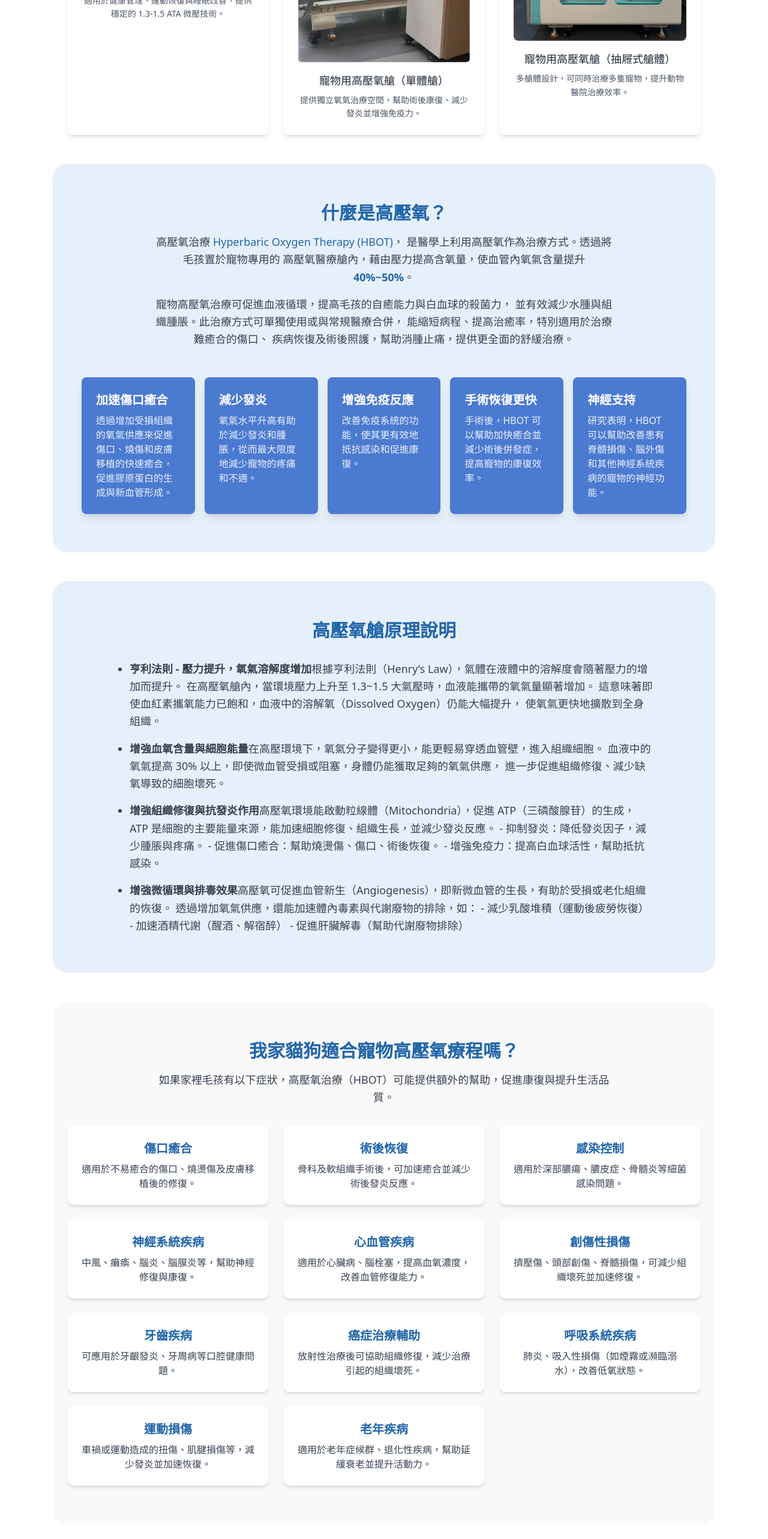
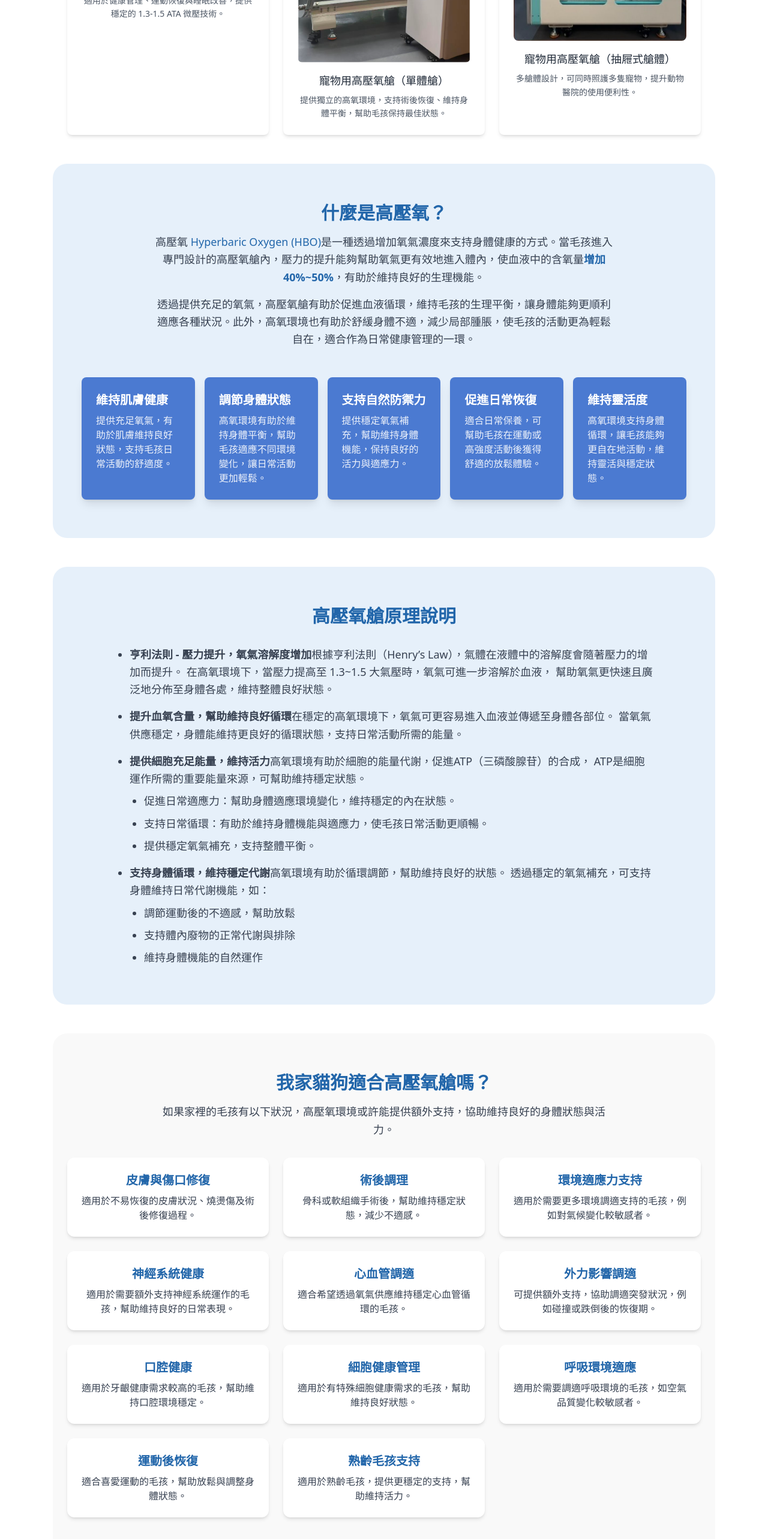
Before and after one commit to frankfu88/bdb, a Next.js app: page / in a window 1280 px wide. Shown: the part 1060-3626 px from the top of the page at 60% size. Built offline with nearby package versions, Linux system fonts and the light colour scheme.

Commit message:
調整含有治療等字樣的內容、避免被罰錢

```diff
--- a/src/app/about/page.tsx
+++ b/src/app/about/page.tsx
@@ -32,22 +32,15 @@ export default function AboutPage() {
           <span className="block h-[2px] w-16 bg-blue-500 mx-auto mt-2"></span>
         </h2>
         <p className="text-lg text-gray-700 mt-4 leading-relaxed text-center">
-          寶的寶有限公司專注於微壓氧艙與動物高壓氧艙的研發、製造與銷售，致力於提升人類與動物的健康照護。
-          我們的所有氧艙設備皆與
-          <span className="text-[#2266AA] font-semibold"> 上海睿通機器人自動化股份有限公司</span> 共同研發與製造，
-          並經過嚴格的市場適用性評估與安全測試。
+          寶的寶有限公司專注於微壓氧艙與動物高壓氧艙的研發、製造與銷售，致力於提供更好的氧環境支持，幫助人類與動物維持良好狀態。
+          我們的所有氧艙設備皆與上海睿通機器人自動化股份有限公司共同研發與製造，並經過嚴格的市場適用性評估與安全測試。
         </p>
         <p className="text-lg text-gray-700 mt-4 leading-relaxed text-center">
           微壓氧艙產品獲得
           <span className="text-[#2266AA] font-semibold"> CNAS、CMA及CE</span> 國際認證，
-          適用於人體健康管理與恢復療程。
-          動物高壓氧艙則專為
-          <span className="text-[#2266AA] font-semibold"> 獸醫臨床需求</span> 設計，
-          提供
-          <span className="text-[#2266AA] font-semibold"> 單艙體</span> 與
-          <span className="text-[#2266AA] font-semibold"> 抽屜式艙體</span> 兩種選擇，
-          其中抽屜式艙體可同時治療多隻寵物，
-          有效提升動物醫院的治療效率。
+          適用於日常健康管理與環境調適。
+          動物高壓氧艙則專為獸醫院應用設計，提供單艙體與抽屜式艙體等選擇，其中抽屜式艙體可同時供多隻寵物使用，
+          有助於提升動物醫院的使用效率。
         </p>
       </section>
 
@@ -76,8 +69,7 @@ export default function AboutPage() {
               <h3 className="text-2xl text-[#2266AA] font-semibold">我們的理念</h3>
               <p className="text-gray-700 text-lg leading-relaxed mt-4">
                 寶的寶秉持
-                <span className="text-[#2266AA] font-semibold"> 求變創新、持續改進、卓越品質、超越期待</span> 的理念，
-                不斷優化產品與服務，推動微壓與高壓氧療法的應用與發展。
+                <span className="text-[#2266AA] font-semibold"> 求變創新、持續改進、卓越品質、超越期待</span> 的理念，不斷優化產品與服務，推動微壓與高壓氧艙技術的應用與發展。
               </p>
             </div>
           </div>
@@ -87,11 +79,10 @@ export default function AboutPage() {
             <div>
               <h3 className="text-2xl text-[#2266AA] font-semibold">零成本合作模式</h3>
               <p className="text-gray-700 text-lg leading-relaxed mt-4">
-                為協助獸醫院導入高壓氧技術，我們推出
+                為協助動物醫院引入高壓氧艙設備，我們推出
                 <span className="text-[#2266AA] font-semibold"> 零成本合作模式</span>，免押金、免設備購置費，
                 並提供
-                <span className="text-[#2266AA] font-semibold"> 終身免費維護、專業培訓及行銷輔導</span>，
-                讓更多動物醫療機構無憂升級診療技術。
+                <span className="text-[#2266AA] font-semibold"> 長期設備維護、專業應用指導及行銷輔導</span>，讓更多動物醫院能夠輕鬆擴展服務應用。
               </p>
             </div>
           </div>
@@ -102,9 +93,8 @@ export default function AboutPage() {
               <h3 className="text-2xl text-[#2266AA] font-semibold">攜手專業團隊，共創健康未來</h3>
               <p className="text-gray-700 text-lg leading-relaxed mt-4">
                 我們將持續攜手
-                <span className="text-[#2266AA] font-semibold"> 醫療與獸醫專業團隊</span>，
-                致力於人類與動物健康照護，讓每一次氧療都成為
-                <span className="text-[#2266AA] font-semibold"> 生命品質提升</span> 的關鍵。
+                <span className="text-[#2266AA] font-semibold"> 相關專業團隊</span>，致力於人類與動物的良好照護，讓每一次氧氣應用都能助益
+                <span className="text-[#2266AA] font-semibold"> 生活品質提升</span>。
               </p>
             </div>
           </div>
--- a/src/app/applications/page.tsx
+++ b/src/app/applications/page.tsx
@@ -32,25 +32,26 @@ export default function ProductsPage() {
           應用範圍
           <span className="block h-[2px] w-16 bg-blue-500 mx-auto mt-2"></span>
         </h2>
+
         {/* 🔹 高壓氧治療 HBOT */}
         <div className="bg-[#F5F1ED] shadow-md rounded-3xl p-8 mt-12">
-          <h2 className="text-3xl font-bold text-center text-gray-800">高壓氧治療 HBOT</h2>
+          <h2 className="text-3xl font-bold text-center text-gray-800">高壓氧應用</h2>
           <p className="text-lg text-center text-gray-700 mt-2">
-          藉由壓力和氧氣，提高血漿及組織含氧濃度並增強血中白血球殺菌和自癒能力，以達到治療目的。
+            透過氧氣與壓力的調節，提升血液中的含氧量，幫助身體適應環境變化，維持穩定狀態，並提供良好的循環支持。
           </p>
 
           {/* 🔹 主要應用範圍 */}
           <div className="grid grid-cols-1 md:grid-cols-2 lg:grid-cols-3 gap-6 mt-6">
             {[
-              { category: "皮膚傷口", conditions: ["深層組織感染", "久不癒合的傷口", "燒燙傷 術後修復", "移植後癒合", "術後恢復"] },
-              { category: "心血管", conditions: ["心血管保養", "中風", "低血壓", "腦栓塞", "血管炎"] },
-              { category: "神經系統", conditions: ["腦/脊神經損傷", "大腦缺血", "四肢癱瘓", "周邊神經病變"] },
-              { category: "口腔", conditions: ["牙髓炎", "牙周病", "口腔發炎"] },
-              { category: "腸胃道", conditions: ["腸道炎", "胃潰瘍", "腹膜炎", "黃疸"] },
-              { category: "肌肉骨骼", conditions: ["骨折修復", "肌腱炎", "骨頭感染", "脊椎盤疾病"] },
-              { category: "感染性疾病", conditions: ["敗血症", "內毒血症", "膿皮症"] },
-              { category: "老年疾病", conditions: ["老年症候群", "退化性疾病"] },
-              { category: "癌症", conditions: ["放射治療後修復"] }
+              { category: "皮膚與組織調節", conditions: ["受損組織適應", "穩定外部環境影響", "術後恢復調整", "保養支持"] },
+              { category: "循環與代謝支持", conditions: ["維持循環穩定", "提升氧氣供應", "環境壓力適應"] },
+              { category: "神經與活動力", conditions: ["支持神經系統適應", "促進四肢靈活度", "穩定身體適應狀態"] },
+              { category: "口腔與牙齒", conditions: ["維持口腔健康", "適應口腔環境變化"] },
+              { category: "消化與營養", conditions: ["幫助消化系統平衡", "維持良好代謝機能"] },
+              { category: "肌肉與骨骼", conditions: ["運動後調適", "穩定肌肉與骨骼支持"] },
+              { category: "體內環境平衡", conditions: ["幫助內部穩定", "支持體內循環"] },
+              { category: "年齡相關調整", conditions: ["維持身體活力", "幫助日常適應"] },
+              { category: "身體修復支持", conditions: ["適應變化環境", "提供穩定支持"] }
             ].map((item, index) => (
               <div key={index} className="bg-white shadow-lg rounded-xl p-6 text-lg">
                 <h3 className="text-xl font-bold text-[#2266AA]">{item.category}</h3>
@@ -162,8 +163,6 @@ export default function ProductsPage() {
           </p>
         </div>
 
-
-
       </section>
 
     </div>
--- a/src/app/page.tsx
+++ b/src/app/page.tsx
@@ -49,8 +49,8 @@ export default function HomePage() {
           <div className="mt-10 grid grid-cols-1 md:grid-cols-3 gap-6">
             {[
               { title: "人用高壓氧艙", img: "/images/products/human-oxygen-chamber.jpg", description: "適用於健康管理、運動恢復與睡眠改善，提供穩定的 1.3-1.5 ATA 微壓技術。" },
-              { title: "寵物用高壓氧艙（單體艙）", img: "/images/products/pet-single-chamber.png", description: "提供獨立氧氣治療空間，幫助術後康復、減少發炎並增強免疫力。" },
-              { title: "寵物用高壓氧艙（抽屜式艙體）", img: "/images/products/pet-drawer-chamber.png", description: "多艙體設計，可同時治療多隻寵物，提升動物醫院治療效率。" }
+              { title: "寵物用高壓氧艙（單體艙）", img: "/images/products/pet-single-chamber.png", description: "提供獨立的高氧環境，支持術後恢復、維持身體平衡，幫助毛孩保持最佳狀態。" },
+              { title: "寵物用高壓氧艙（抽屜式艙體）", img: "/images/products/pet-drawer-chamber.png", description: "多艙體設計，可同時照護多隻寵物，提升動物醫院的使用便利性。" }
             ].map((item, index) => (
               <div key={index} className="bg-white p-6 rounded-lg shadow-md text-center">
                 <Image
@@ -71,20 +71,16 @@ export default function HomePage() {
         <section className="mt-12 bg-[#E6F0FA] text-gray-900 py-16 px-6 rounded-3xl max-w-7xl mx-auto">
           <h2 className="text-3xl font-semibold text-center text-[#2266AA]">什麼是高壓氧？</h2>
           <p className="text-lg text-center text-gray-700 mt-4 max-w-3xl mx-auto leading-relaxed">
-            高壓氧治療 <span className="text-[#2266AA]">Hyperbaric Oxygen Therapy (HBOT)</span>，
-            是醫學上利用高壓氧作為治療方式。透過將毛孩置於寵物專用的
-            高壓氧醫療艙內，藉由壓力提高含氧量，使血管內氧氣含量提升
-            <span className="font-semibold text-[#2266AA]"> 40%~50%</span>。
+            高壓氧 <span className="text-[#2266AA]">Hyperbaric Oxygen (HBO)</span>
+            是一種透過增加氧氣濃度來支持身體健康的方式。當毛孩進入專門設計的高壓氧艙內，壓力的提升能夠幫助氧氣更有效地進入體內，使血液中的含氧量
+            <span className="font-semibold text-[#2266AA]">增加 40%~50%</span>，有助於維持良好的生理機能。
           </p>
           <p className="text-lg text-center text-gray-700 mt-4 max-w-3xl mx-auto leading-relaxed">
-            寵物高壓氧治療可促進血液循環，提高毛孩的自癒能力與白血球的殺菌力，
-            並有效減少水腫與組織腫脹。此治療方式可單獨使用或與常規醫療合併，
-            能縮短病程、提高治癒率，特別適用於治療難癒合的傷口、
-            疾病恢復及術後照護，幫助消腫止痛，提供更全面的舒緩治療。
+            透過提供充足的氧氣，高壓氧艙有助於促進血液循環，維持毛孩的生理平衡，讓身體能夠更順利適應各種狀況。此外，高氧環境也有助於舒緩身體不適，減少局部腫脹，使毛孩的活動更為輕鬆自在，適合作為日常健康管理的一環。
           </p>
 
           {/* 🔹 高壓氧的主要功效 */}
-          <div className="mt-12 px-6 max-w-7xl mx-auto">
+          {/* <div className="mt-12 px-6 max-w-7xl mx-auto">
             <div className="grid grid-cols-1 sm:grid-cols-2 md:grid-cols-3 lg:grid-cols-5 gap-4">
               {[
                 { title: "加速傷口癒合", description: "透過增加受損組織的氧氣供應來促進傷口、燒傷和皮膚移植的快速癒合，促進膠原蛋白的生成與新血管形成。" },
@@ -99,13 +95,69 @@ export default function HomePage() {
                 </div>
               ))}
             </div>
+          </div> */}
+
+          <div className="mt-12 px-6 max-w-7xl mx-auto">
+            <div className="grid grid-cols-1 sm:grid-cols-2 md:grid-cols-3 lg:grid-cols-5 gap-4">
+              {[
+                { title: "維持肌膚健康", description: "提供充足氧氣，有助於肌膚維持良好狀態，支持毛孩日常活動的舒適度。" },
+                { title: "調節身體狀態", description: "高氧環境有助於維持身體平衡，幫助毛孩適應不同環境變化，讓日常活動更加輕鬆。" },
+                { title: "支持自然防禦力", description: "提供穩定氧氣補充，幫助維持身體機能，保持良好的活力與適應力。" },
+                { title: "促進日常恢復", description: "適合日常保養，可幫助毛孩在運動或高強度活動後獲得舒適的放鬆體驗。" },
+                { title: "維持靈活度", description: "高氧環境支持身體循環，讓毛孩能夠更自在地活動，維持靈活與穩定狀態。" }
+              ].map((item, index) => (
+                <div key={index} className="bg-[#4b7ad1] text-white p-6 shadow-lg rounded-lg hover:bg-[#1B5B99] transition-all">
+                  <h3 className="text-xl font-semibold">{item.title}</h3>
+                  <p className="mt-2 text-white/90">{item.description}</p>
+                </div>
+              ))}
+            </div>
           </div>
+
         </section>
 
         {/* 🔹 高壓氧艙原理說明 */}
         <section className="mt-12 bg-[#E6F0FA] text-gray-900 py-16 px-6 rounded-3xl max-w-7xl mx-auto">
           <h2 className="text-3xl font-semibold text-center text-[#2266AA]">高壓氧艙原理說明</h2>
           <div className="mt-8 max-w-4xl mx-auto">
+
+            {/* 避免使用治療等字樣版本 */}
+            <ul className="list-disc pl-6 text-lg text-gray-700 leading-relaxed space-y-4">
+              <li>
+                <strong>亨利法則 - 壓力提升，氧氣溶解度增加</strong>
+                根據亨利法則（Henry’s Law），氣體在液體中的溶解度會隨著壓力的增加而提升。
+                在高氧環境下，當壓力提高至 1.3~1.5 大氣壓時，氧氣可進一步溶解於血液，
+                幫助氧氣更快速且廣泛地分佈至身體各處，維持整體良好狀態。
+              </li>
+              <li>
+                <strong>提升血氧含量，幫助維持良好循環</strong>
+                在穩定的高氧環境下，氧氣可更容易進入血液並傳遞至身體各部位。
+                當氧氣供應穩定，身體能維持更良好的循環狀態，支持日常活動所需的能量。
+              </li>
+              <li>
+                <strong>提供細胞充足能量，維持活力</strong>
+                高氧環境有助於細胞的能量代謝，促進ATP（三磷酸腺苷）的合成，
+                ATP是細胞運作所需的重要能量來源，可幫助維持穩定狀態。
+                <ul className="list-disc pl-6 mt-2 space-y-2">
+                  <li>促進日常適應力：幫助身體適應環境變化，維持穩定的內在狀態。</li>
+                  <li>支持日常循環：有助於維持身體機能與適應力，使毛孩日常活動更順暢。</li>
+                  <li>提供穩定氧氣補充，支持整體平衡。</li>
+                </ul>
+              </li>
+              <li>
+                <strong>支持身體循環，維持穩定代謝</strong>
+                高氧環境有助於循環調節，幫助維持良好的狀態。
+                透過穩定的氧氣補充，可支持身體維持日常代謝機能，如：
+                <ul className="list-disc pl-6 mt-2 space-y-2">
+                  <li>調節運動後的不適感，幫助放鬆</li>
+                  <li>支持體內廢物的正常代謝與排除</li>
+                  <li>維持身體機能的自然運作</li>
+                </ul>
+              </li>
+            </ul>
+          </div>
+
+          {/* <div className="mt-8 max-w-4xl mx-auto">
             <ul className="list-disc pl-6 text-lg text-gray-700 leading-relaxed space-y-4">
               <li>
                 <strong>亨利法則 - 壓力提升，氧氣溶解度增加</strong>
@@ -137,18 +189,49 @@ export default function HomePage() {
                 - 促進肝臟解毒（幫助代謝廢物排除）
               </li>
             </ul>
+          </div> */}
+        </section>
+
+
+        {/* 🔹 我家貓狗適合寵物高壓氧艙嗎？ */}
+        <section className="mt-12 bg-[#F9F9F9] text-gray-900 py-16 px-6 rounded-3xl max-w-7xl mx-auto">
+          <h2 className="text-3xl font-semibold text-center text-[#2266AA]">我家貓狗適合高壓氧艙嗎？</h2>
+          <p className="text-lg text-center text-gray-700 mt-4 max-w-3xl mx-auto leading-relaxed">
+            如果家裡的毛孩有以下狀況，高壓氧環境或許能提供額外支持，協助維持良好的身體狀態與活力。
+          </p>
+
+          {/* 主要應用情境 */}
+          <div className="grid grid-cols-1 md:grid-cols-2 lg:grid-cols-3 gap-6 mt-8 text-center">
+            {[
+              { title: "皮膚與傷口修復", description: "適用於不易恢復的皮膚狀況、燒燙傷及術後修復過程。" },
+              { title: "術後調理", description: "骨科或軟組織手術後，幫助維持穩定狀態，減少不適感。" },
+              { title: "環境適應力支持", description: "適用於需要更多環境調適支持的毛孩，例如對氣候變化較敏感者。" },
+              { title: "神經系統健康", description: "適用於需要額外支持神經系統運作的毛孩，幫助維持良好的日常表現。" },
+              { title: "心血管調適", description: "適合希望透過氧氣供應維持穩定心血管循環的毛孩。" },
+              { title: "外力影響調適", description: "可提供額外支持，協助調適突發狀況，例如碰撞或跌倒後的恢復期。" },
+              { title: "口腔健康", description: "適用於牙齦健康需求較高的毛孩，幫助維持口腔環境穩定。" },
+              { title: "細胞健康管理", description: "適用於有特殊細胞健康需求的毛孩，幫助維持良好狀態。" },
+              { title: "呼吸環境適應", description: "適用於需要調適呼吸環境的毛孩，如空氣品質變化較敏感者。" },
+              { title: "運動後恢復", description: "適合喜愛運動的毛孩，幫助放鬆與調整身體狀態。" },
+              { title: "熟齡毛孩支持", description: "適用於熟齡毛孩，提供更穩定的支持，幫助維持活力。" }
+            ].map((item, index) => (
+              <div key={index} className="bg-white shadow-md rounded-xl p-6">
+                <h3 className="text-xl font-semibold text-[#2266AA]">{item.title}</h3>
+                <p className="mt-2 text-gray-700">{item.description}</p>
+              </div>
+            ))}
           </div>
         </section>
 
         {/* 🔹 我家貓狗適合寵物高壓氧療程嗎？ */}
-        <section className="mt-12 bg-[#F9F9F9] text-gray-900 py-16 px-6 rounded-3xl max-w-7xl mx-auto">
+        {/* <section className="mt-12 bg-[#F9F9F9] text-gray-900 py-16 px-6 rounded-3xl max-w-7xl mx-auto">
           <h2 className="text-3xl font-semibold text-center text-[#2266AA]">我家貓狗適合寵物高壓氧療程嗎？</h2>
           <p className="text-lg text-center text-gray-700 mt-4 max-w-3xl mx-auto leading-relaxed">
             如果家裡毛孩有以下症狀，高壓氧治療（HBOT）可能提供額外的幫助，促進康復與提升生活品質。
-          </p>
+          </p> */}
 
           {/* 主要適應症 */}
-          <div className="grid grid-cols-1 md:grid-cols-2 lg:grid-cols-3 gap-6 mt-8 text-center">
+          {/* <div className="grid grid-cols-1 md:grid-cols-2 lg:grid-cols-3 gap-6 mt-8 text-center">
             {[
               { title: "傷口癒合", description: "適用於不易癒合的傷口、燒燙傷及皮膚移植後的修復。" },
               { title: "術後恢復", description: "骨科及軟組織手術後，可加速癒合並減少術後發炎反應。" },
@@ -167,8 +250,9 @@ export default function HomePage() {
                 <p className="mt-2 text-gray-700">{item.description}</p>
               </div>
             ))}
-          </div>
-        </section>
+          </div> */}
+        {/* </section> */}
+
 
         {/* 🔹 CTA 區塊 - 點擊後導向 LINE 官方帳號 (已移除 hover 放大效果) */}
         <section className="py-16 text-center bg-gradient-to-r from-blue-600 to-blue-800 text-white rounded-lg shadow-lg mt-12">
```
Also changed, not shown: src/app/products/page.tsx (+14 -11 lines). Lines whose indentation alone changed are shown as unchanged.
